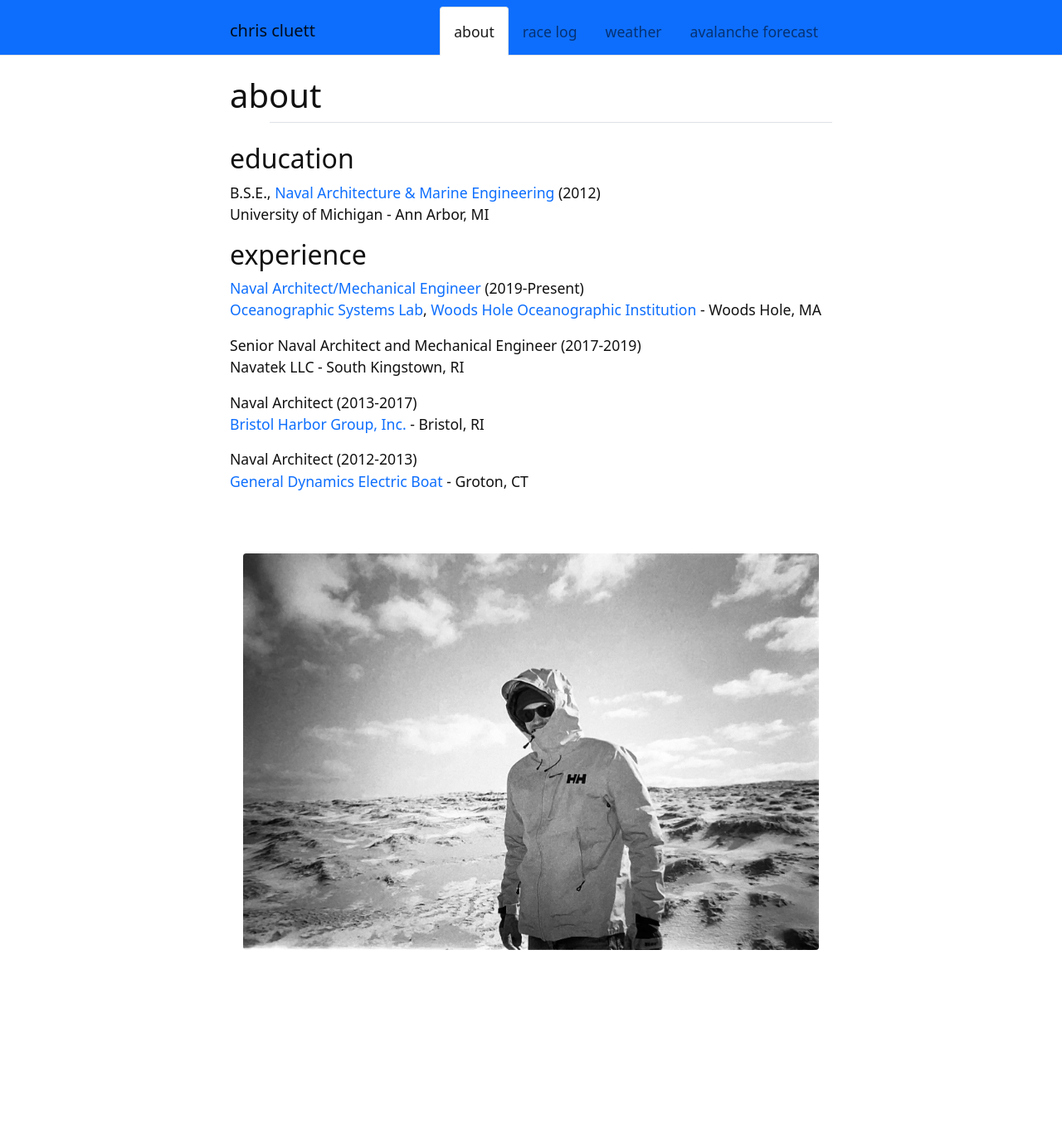
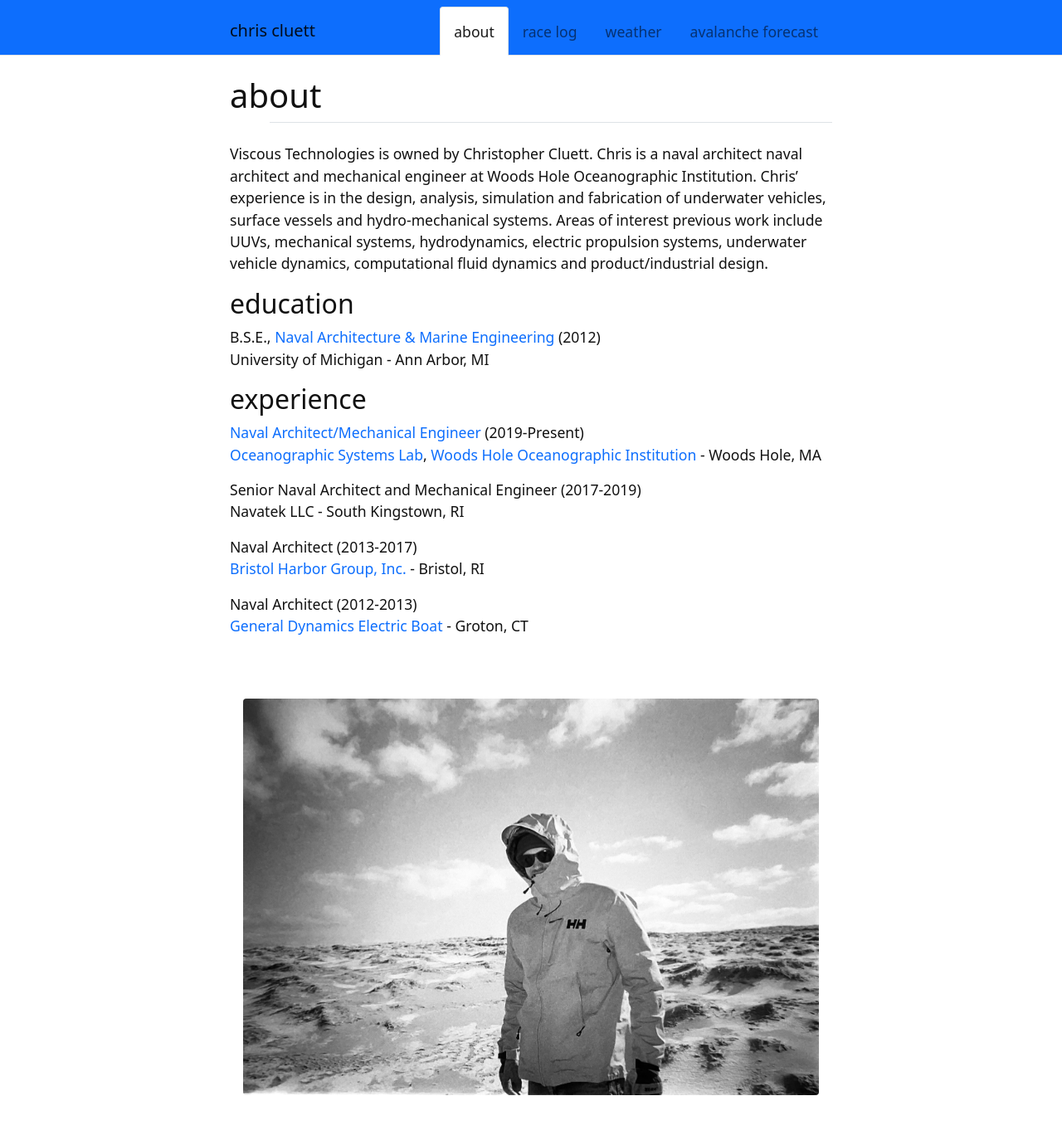
Before and after one commit to ccluett/viscous.tech, a Jekyll site: the page built from content/0-about.md, in a window 1280 px wide. Shown: the whole page at 83% size. Built offline with Jekyll 4.4.1, drawn with Linux system fonts in a browser that asks for light colours; before the commit the page ends 1193 px from its top, so only the background shows below that.

Commit message:
Update 0-about.md

```diff
--- a/content/0-about.md
+++ b/content/0-about.md
@@ -2,6 +2,8 @@
 title: about
 nav: about
 ---
+
+Viscous Technologies is owned by Christopher Cluett. Chris is a naval architect naval architect and mechanical engineer at Woods Hole Oceanographic Institution. Chris' experience is in the design, analysis, simulation and fabrication of underwater vehicles, surface vessels and hydro-mechanical systems. Areas of interest previous work include UUVs, mechanical systems, hydrodynamics, electric propulsion systems, underwater vehicle dynamics, computational fluid dynamics and product/industrial design.
 
 ## education
 B.S.E., [Naval Architecture & Marine Engineering](https://name.engin.umich.edu/) (2012)\
```
